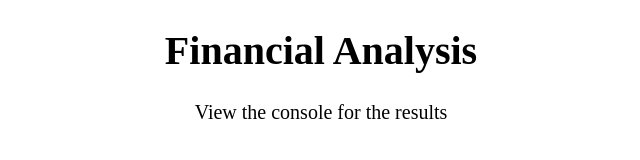
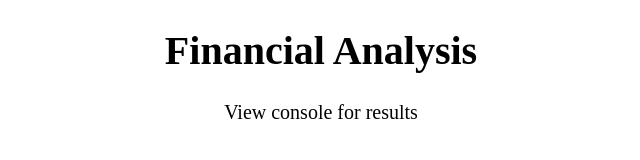
Before and after one commit to Murtaza34/Console-Financial-Analysis-JavaScript, a plain HTML site: page index.html in a window 1280 px wide. Shown: the full height of the page, 319-959 px from the left. Drawn offline with Linux system fonts and the light colour scheme.

```diff
--- a/index.html
+++ b/index.html
@@ -4,11 +4,11 @@
     <meta charset="UTF-8" />
     <meta http-equiv="X-UA-Compatible" content="IE=edge" />
     <meta name="viewport" content="width=device-width, initial-scale=1.0" />
-    <title>Financial-Analysis JavaScript Challenge</title>
+    <title>Financial Analysis</title>
   </head>
   <body>
     <h1>Financial Analysis</h1>
-    <p>View the console for the results</p>
+    <p>View console for results</p>
     <style>
       h1 {
         text-align: center;
```
Also changed, not shown: Assets/Screenshot 2023-01-09 235907.png (added), 1 other file.
